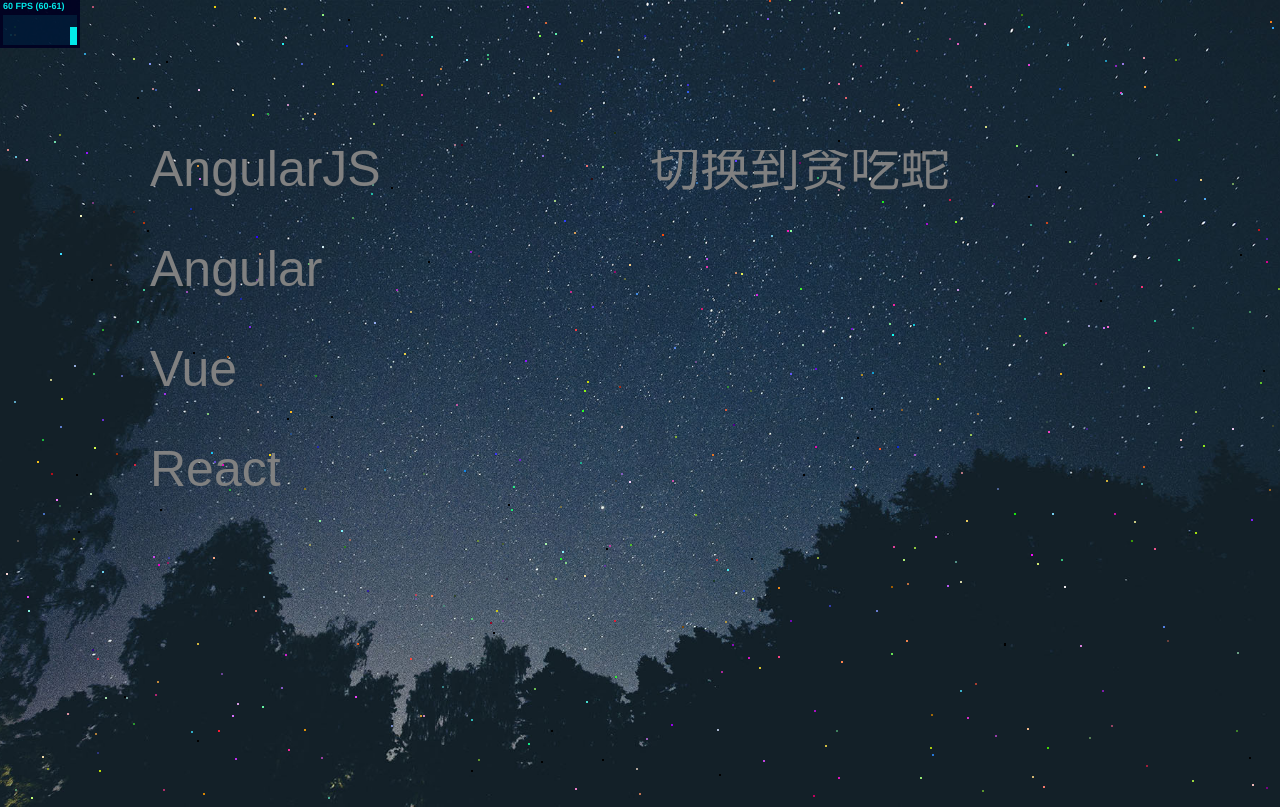
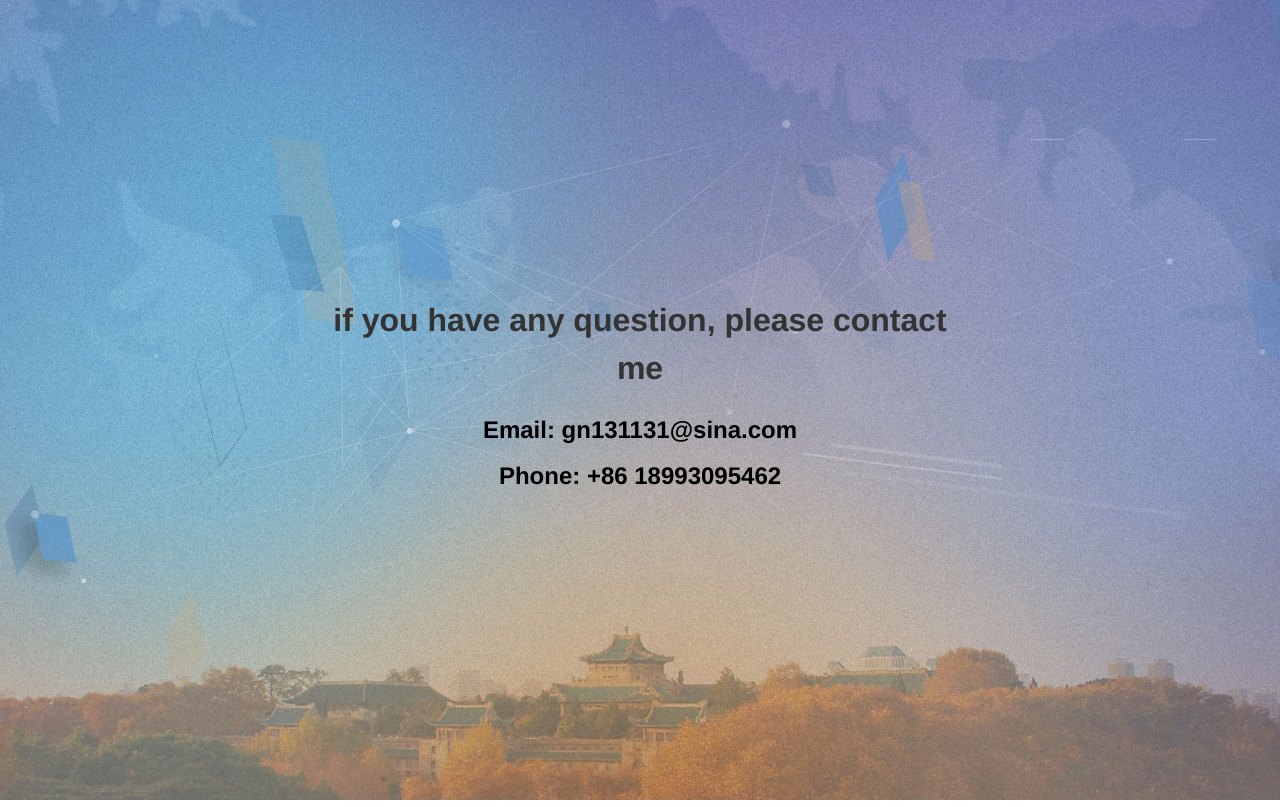
Before and after one commit to gn131131/canvas_demo, a website built with webpack: page index.html in a window 1280 px wide. Built offline with nearby package versions, Linux system fonts and the light colour scheme.

Commit message:
切换为技术支持页面

```diff
--- a/index.html
+++ b/index.html
@@ -19,12 +19,19 @@
   <meta name="description" content="canvasDemo" />
   <meta name="keywords" content="canvas" />
   <meta name="author" content="Pumpking" />
-  <title>canvas and webpack</title>
+  <title>南京考古技术支持</title>
 </head>
 
 <body>
   <div class="main_background">
-    <canvas id="mainCanvas"></canvas>
+    <div class="contact-wrapper">
+      <h1>if you have any question, please contact me</h1>
+      <h2>Email: gn131131@sina.com</h2>
+      <h2>Phone: +86 18993095462</h2>
+    </div>
+
+
+    <!-- <canvas id="mainCanvas"></canvas> -->
   </div>
 </body>
 
--- a/src/assets/style/background.css
+++ b/src/assets/style/background.css
@@ -1,3 +1,23 @@
 .main_background {
-  background: url('../image/bg_1.jpg') no-repeat center center / cover;
+  position: relative;
+  width: 100vw;
+  height: 100vh;
+  background: url('../image/bg.jpg') no-repeat center center / cover;
 }
+
+.contact-wrapper {
+  position: absolute;
+  left: 50%;
+  top: 50%;
+  transform: translate(-50%, -50%);
+  text-align: center;
+}
+
+.contact-wrapper > h1 {
+  margin-bottom: 20px;
+  color: #333;
+}
+
+.contact-wrapper > h2 {
+  margin: 10px 0;
+}
--- a/src/index.ts
+++ b/src/index.ts
@@ -14,57 +14,57 @@
 import "./style.css";
 
 import $ from "jquery";
-import MainFn from "./js/main";
+// import MainFn from "./js/main";
 
-$(document).ready(() => {
-  compatibility();
-  init();
-  hotModuleSet();
-});
+// $(document).ready(() => {
+//   compatibility();
+//   init();
+//   hotModuleSet();
+// });
 
-function init() {
-  const mainFn = new MainFn();
-  mainFn.init();
-}
+// function init() {
+//   const mainFn = new MainFn();
+//   mainFn.init();
+// }
 
-// raf兼容性
-function compatibility() {
-  const win: any = window;
-  let lastTime = 0;
-  const vendors = ["webkit", "moz"];
-  for (let x = 0; x < vendors.length && !win.requestAnimationFrame; ++x) {
-    win.requestAnimationFrame = win[vendors[x] + "RequestAnimationFrame"];
-    win.cancelAnimationFrame =
-      win[vendors[x] + "CancelAnimationFrame"] || // Webkit中此取消方法的名字变了
-      win[vendors[x] + "CancelRequestAnimationFrame"];
-  }
-  if (!win.requestAnimationFrame) {
-    win.requestAnimationFrame = function (callback: any) {
-      const currTime = new Date().getTime();
-      const timeToCall = Math.max(0, 16.7 - (currTime - lastTime));
-      const id = win.setTimeout(function () {
-        callback(currTime + timeToCall);
-      }, timeToCall);
-      lastTime = currTime + timeToCall;
-      return id;
-    };
-  }
-  if (!win.cancelAnimationFrame) {
-    window.cancelAnimationFrame = function (id) {
-      clearTimeout(id);
-    };
-  }
-}
+// // raf兼容性
+// function compatibility() {
+//   const win: any = window;
+//   let lastTime = 0;
+//   const vendors = ["webkit", "moz"];
+//   for (let x = 0; x < vendors.length && !win.requestAnimationFrame; ++x) {
+//     win.requestAnimationFrame = win[vendors[x] + "RequestAnimationFrame"];
+//     win.cancelAnimationFrame =
+//       win[vendors[x] + "CancelAnimationFrame"] || // Webkit中此取消方法的名字变了
+//       win[vendors[x] + "CancelRequestAnimationFrame"];
+//   }
+//   if (!win.requestAnimationFrame) {
+//     win.requestAnimationFrame = function (callback: any) {
+//       const currTime = new Date().getTime();
+//       const timeToCall = Math.max(0, 16.7 - (currTime - lastTime));
+//       const id = win.setTimeout(function () {
+//         callback(currTime + timeToCall);
+//       }, timeToCall);
+//       lastTime = currTime + timeToCall;
+//       return id;
+//     };
+//   }
+//   if (!win.cancelAnimationFrame) {
+//     window.cancelAnimationFrame = function (id) {
+//       clearTimeout(id);
+//     };
+//   }
+// }
 
-function hotModuleSet() {
-  if (module.hot) {
-    module.hot.accept("./js/main.ts", () => {
-      console.log("热部署模块更新");
-      init();
-    });
-  }
+// function hotModuleSet() {
+//   if (module.hot) {
+//     module.hot.accept("./js/main.ts", () => {
+//       console.log("热部署模块更新");
+//       init();
+//     });
+//   }
 
-  if (process.env.NODE_ENV !== "production") {
-    console.log("Looks like we are in development mode!");
-  }
-}
+//   if (process.env.NODE_ENV !== "production") {
+//     console.log("Looks like we are in development mode!");
+//   }
+// }
```
Also changed, not shown: src/assets/image/bg.jpg (added).
